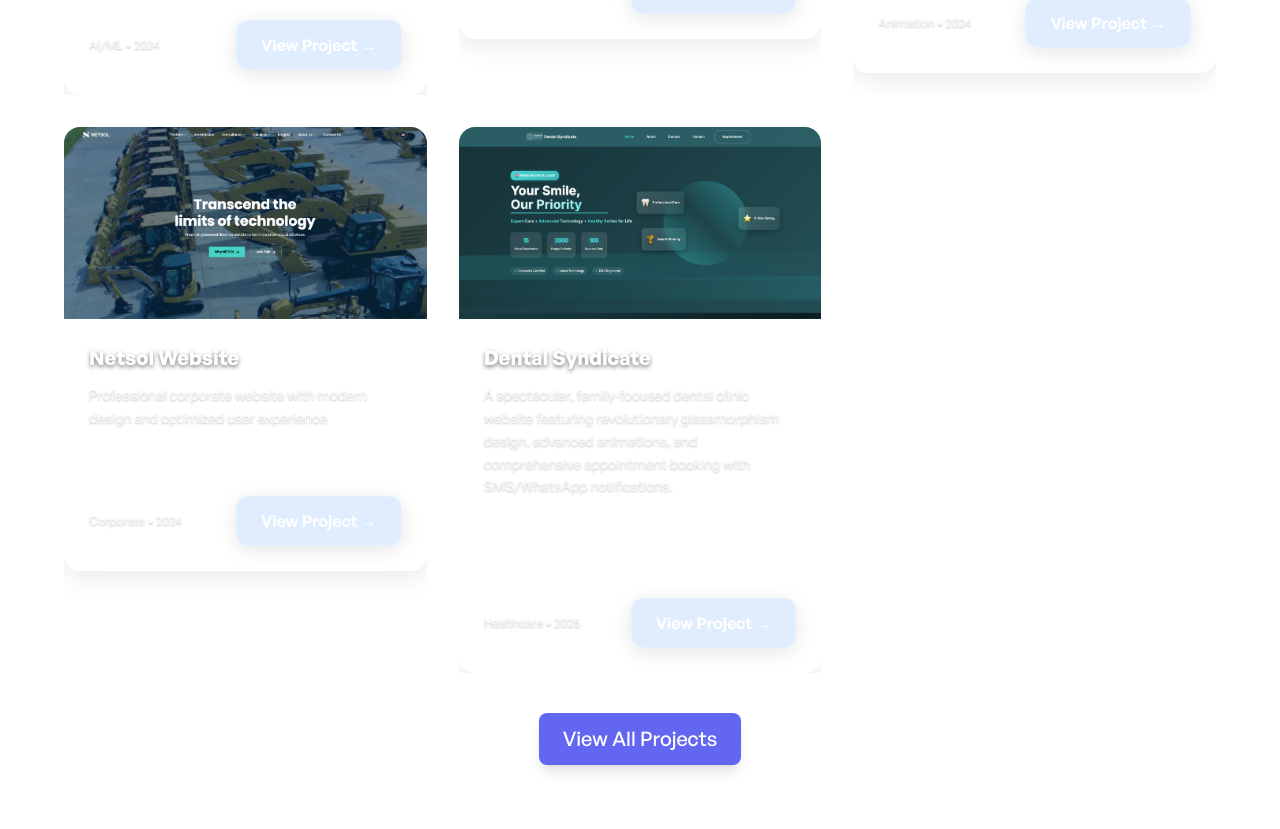
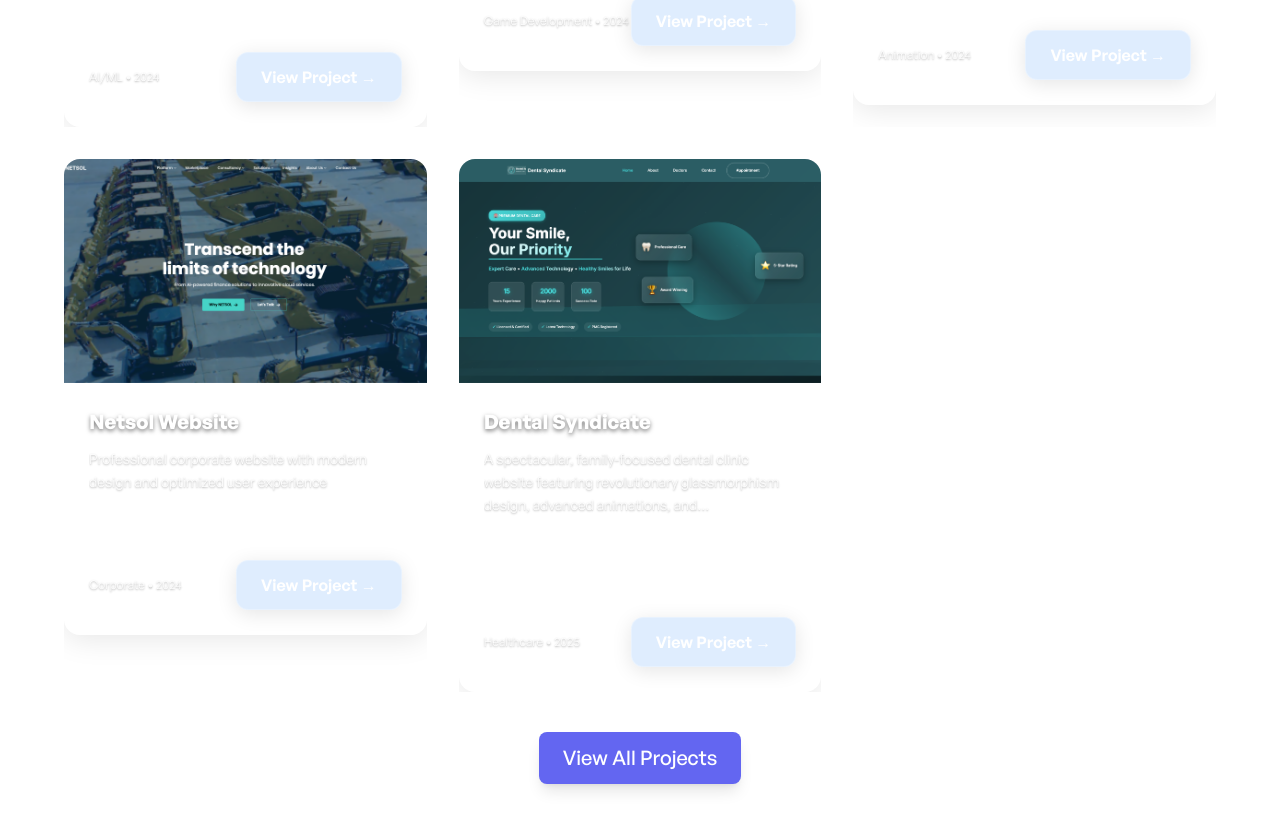
Before and after one commit to sheharzad-developer/sheharzaddev-v2-nextjs, a Next.js app: page / in a window 1280 px wide. Shown: the part 1385-2214 px from the top of the page. Built offline with nearby package versions, Linux system fonts and the light colour scheme.

Commit message:
Fix uniform card heights and consistent sizing for all project cards

```diff
--- a/pages/index.jsx
+++ b/pages/index.jsx
@@ -102,6 +102,9 @@
           -webkit-backdrop-filter: blur(5px);
           border: 1px solid rgba(255, 255, 255, 0.3);
           transition: all 0.3s ease;
+          height: 500px;
+          display: flex;
+          flex-direction: column;
         }
 
         .glass-card:hover {
@@ -178,6 +181,13 @@
           -webkit-backdrop-filter: blur(5px);
           border: 1px solid rgba(255, 255, 255, 0.3);
         }
+
+        .line-clamp-3 {
+          display: -webkit-box;
+          -webkit-line-clamp: 3;
+          -webkit-box-orient: vertical;
+          overflow: hidden;
+        }
       `}</style>
 
       <h2 className="font-general-medium text-2xl sm:text-3xl text-center text-primary-dark dark:text-primary-light mt-10 mb-4">Featured Projects</h2>
@@ -190,7 +200,7 @@
             transition={{ duration: 0.7, ease: "easeOut", delay: idx * 0.15 }}
             className="glass-card overflow-hidden"
           >
-            <div className="image-container w-full h-48 relative">
+            <div className="image-container w-full h-56 relative flex-shrink-0">
               <Image
                 src={project.img}
                 alt={project.title}
@@ -201,11 +211,11 @@
               />
             </div>
             <div className="p-6 flex-1 flex flex-col glassmorphism">
-              <h3 className="text-xl font-bold glass-text mb-3">{project.title}</h3>
-              <p className="text-sm glass-description mb-4 flex-1 leading-relaxed">{project.description}</p>
+              <h3 className="text-xl font-bold glass-text mb-3 flex-shrink-0">{project.title}</h3>
+              <p className="text-sm glass-description mb-4 flex-1 leading-relaxed line-clamp-3">{project.description}</p>
 
               {/* Technology Tags */}
-              <div className="flex flex-wrap gap-2 mb-6">
+              <div className="flex flex-wrap gap-2 mb-6 flex-shrink-0">
                 {project.technologies.slice(0, 3).map((tech, techIdx) => (
                   <span
                     key={techIdx}
@@ -221,7 +231,7 @@
                 )}
               </div>
 
-              <div className="flex justify-between items-center">
+              <div className="flex justify-between items-center flex-shrink-0">
                 <span className="text-xs glass-description">{project.category} • {project.year}</span>
                 <a
                   href={project.link}
```
